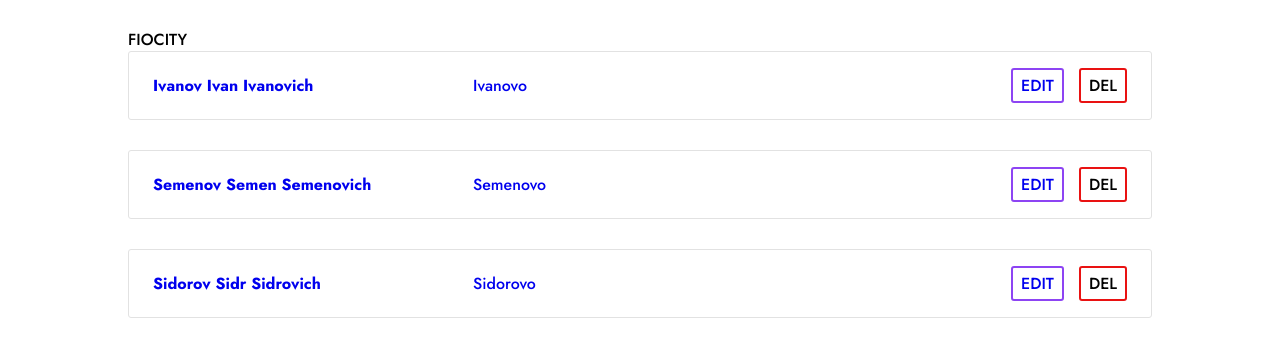
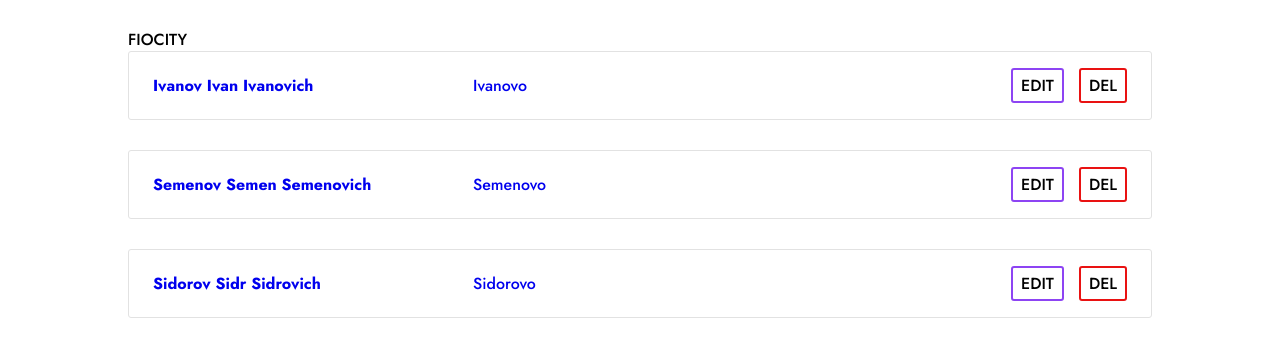
Before and after one commit to viktornaymayer/media-tel, a React (Create React App) app: page /users in a window 1280 px wide. Shown: the part 151-497 px from the top of the page. Built offline with nearby package versions, Linux system fonts and the light colour scheme; sample sign-in values are in the browser's storage.

Commit message:
FIX_BAG - remove the included link from user item component

```diff
--- a/src/components/UserItem.tsx
+++ b/src/components/UserItem.tsx
@@ -24,7 +24,7 @@ const UserItem: FC<Props> = ({ user, setUserForRemove, setVisible }) => {
         <span className="user-city">{user.cityId}</span>
       </div>
       <div className="user-btns">
-        <Link className="btn-primary" to={'/users/' + user.id}>Edit</Link>
+        <button className="btn-primary">Edit</button>
         <button className="btn-danger" onClick={
           (e) => {
             e.preventDefault();
--- a/src/index.css
+++ b/src/index.css
@@ -179,7 +179,7 @@ nav button:hover {
   border-radius: 3px;
   text-transform: uppercase;
 }
-.user-btns a:first-child{
+.user-btns button:first-child{
   margin-right: 15px;
 }
 
```
